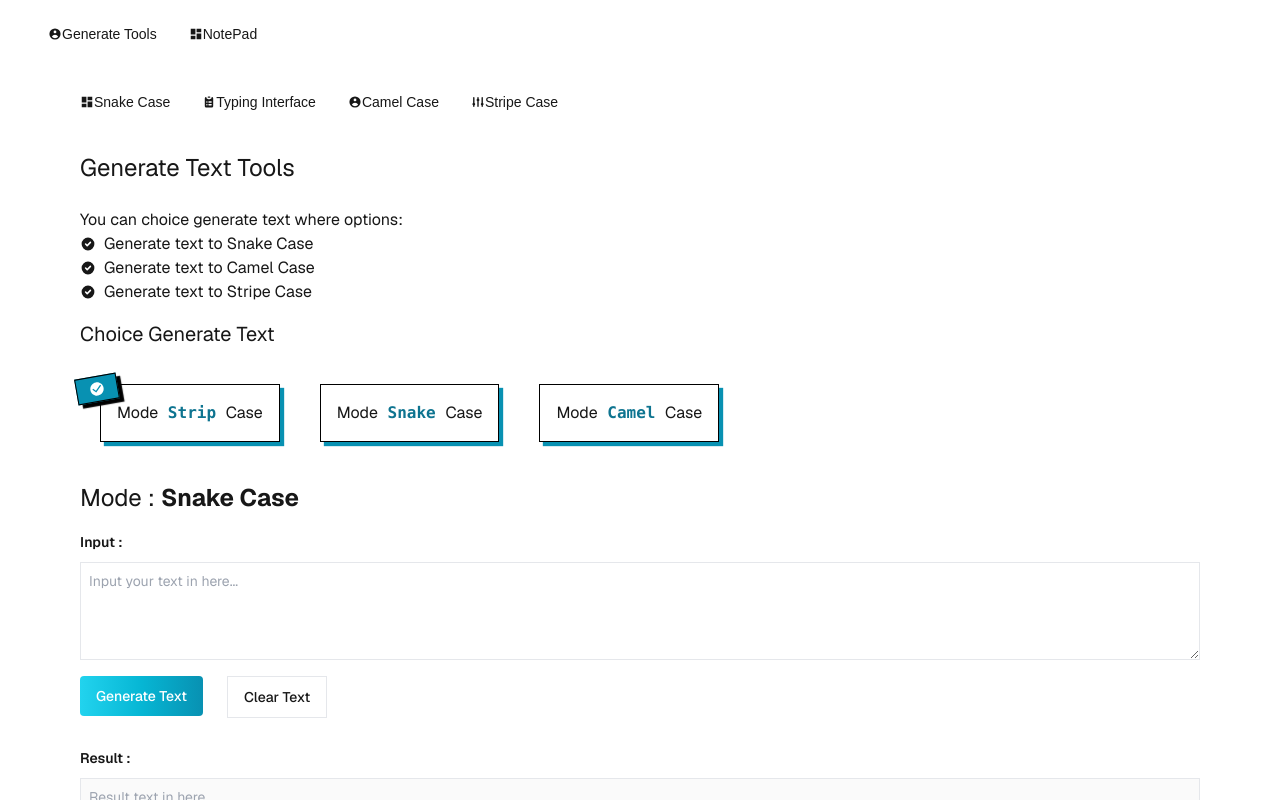
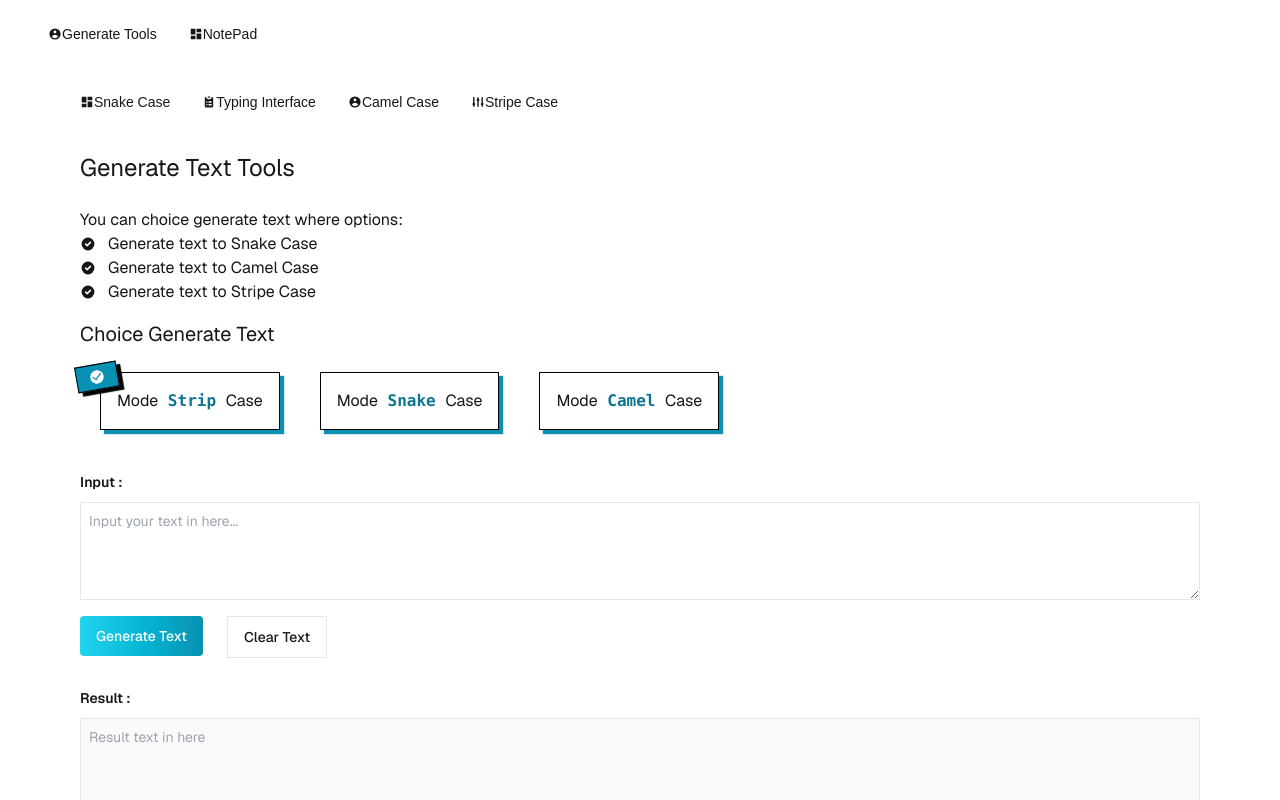
Before and after one commit to anjasmaradwisetiadi/notepad-generate-tools, a Next.js app: page /note-worker in a window 1280 px wide. Shown: the top 800 px of the page. Built offline with nearby package versions, Linux system fonts and the light colour scheme.

Commit message:
[feature/snake-case-format] rename folder and path choice

```diff
--- a/src/app/note-worker/generate-tools/GenerateTools.tsx
+++ b/src/app/note-worker/generate-tools/GenerateTools.tsx
@@ -3,7 +3,7 @@ import { TabItem, Tabs } from "flowbite-react";
 import { HiAdjustments, HiClipboardList, HiUserCircle } from "react-icons/hi";
 import { MdDashboard } from "react-icons/md";
 import CamelCase from "./camel-case/CamelCase";
-import SnakeCase from "./snake-case/SnakeCase";
+import GenerateText from "./generate-text/GenerateText";
 import StripeCase from "./stripcase-case/StripCase";
 import TypingInterface from "./typing-interface/TypingInterface";
 
@@ -12,7 +12,7 @@ export default function GenerateTools() {
     <div className="w-full flex px-8 py-2">
       <Tabs aria-label="Default tabs" variant="default" className="w-full">
         <TabItem active title="Snake Case" icon={MdDashboard} className="w-full">
-          <SnakeCase />
+          <GenerateText />
         </TabItem>
         <TabItem title="Typing Interface" icon={HiClipboardList} className="w-full">
           <TypingInterface />
--- a/src/app/note-worker/generate-tools/snake-case/SnakeCase.tsx
+++ b/src/app/note-worker/generate-tools/generate-text/GenerateText.tsx
@@ -10,7 +10,7 @@ import styles from "./index.module.scss";
 import { MdCheckCircle } from "react-icons/md";
 import { textGeneratedDto } from "./text-generate.dto";
 
-export default function CamelCase() {
+export default function GenerateText() {
   const toast = toastConfig;
   const listModeText: textGeneratedDto.listModeText[] = [
     {
@@ -39,9 +39,7 @@ export default function CamelCase() {
     setInputText(valueTarget.value);
   };
   function generateText() {
-    console.log("generateText = ");
     let textConvert = "";
-    // snake-case convert
     switch (modeText.value) {
       case "camnel-case":
         textConvert = camelCasePattern(inputText);
@@ -95,22 +93,22 @@ export default function CamelCase() {
           <p>You can choice generate text where options:</p>
           <List>
             <ListItem icon={HiCheckCircle}>
-              {" "}
+              &nbsp;
               <span className="ps-2"> Generate text to Snake Case</span>
             </ListItem>
             <ListItem icon={HiCheckCircle}>
-              {" "}
+              &nbsp;
               <span className="ps-2"> Generate text to Camel Case</span>
             </ListItem>
             <ListItem icon={HiCheckCircle}>
-              {" "}
+              &nbsp;
               <span className="ps-2"> Generate text to Stripe Case</span>
             </ListItem>
           </List>
         </div>
         <div className="w-full mb-3">
           <div className="">
-            <h4 className="text-xl mb-6">Choice Generate Text </h4>
+            <h4 className="text-xl mb-3">Choice Generate Text </h4>
           </div>
           <div className="option-text-container flex">
             {listModeText.map((item, index) => {
@@ -138,11 +136,6 @@ export default function CamelCase() {
               );
             })}
           </div>
-        </div>
-        <div>
-          <h2 className="text-2xl">
-            Mode : <span className="font-bold">Snake Case</span>
-          </h2>
         </div>
         <div className="w-full block">
           <div className="input-container">
```
Also changed, not shown: src/app/note-worker/generate-tools/generate-text/index.module.scss (renamed from src/app/note-worker/generate-tools/snake-case/index.module.scss), src/app/note-worker/generate-tools/generate-text/text-generate.dto.ts (renamed from src/app/note-worker/generate-tools/snake-case/text-generate.dto.ts).
